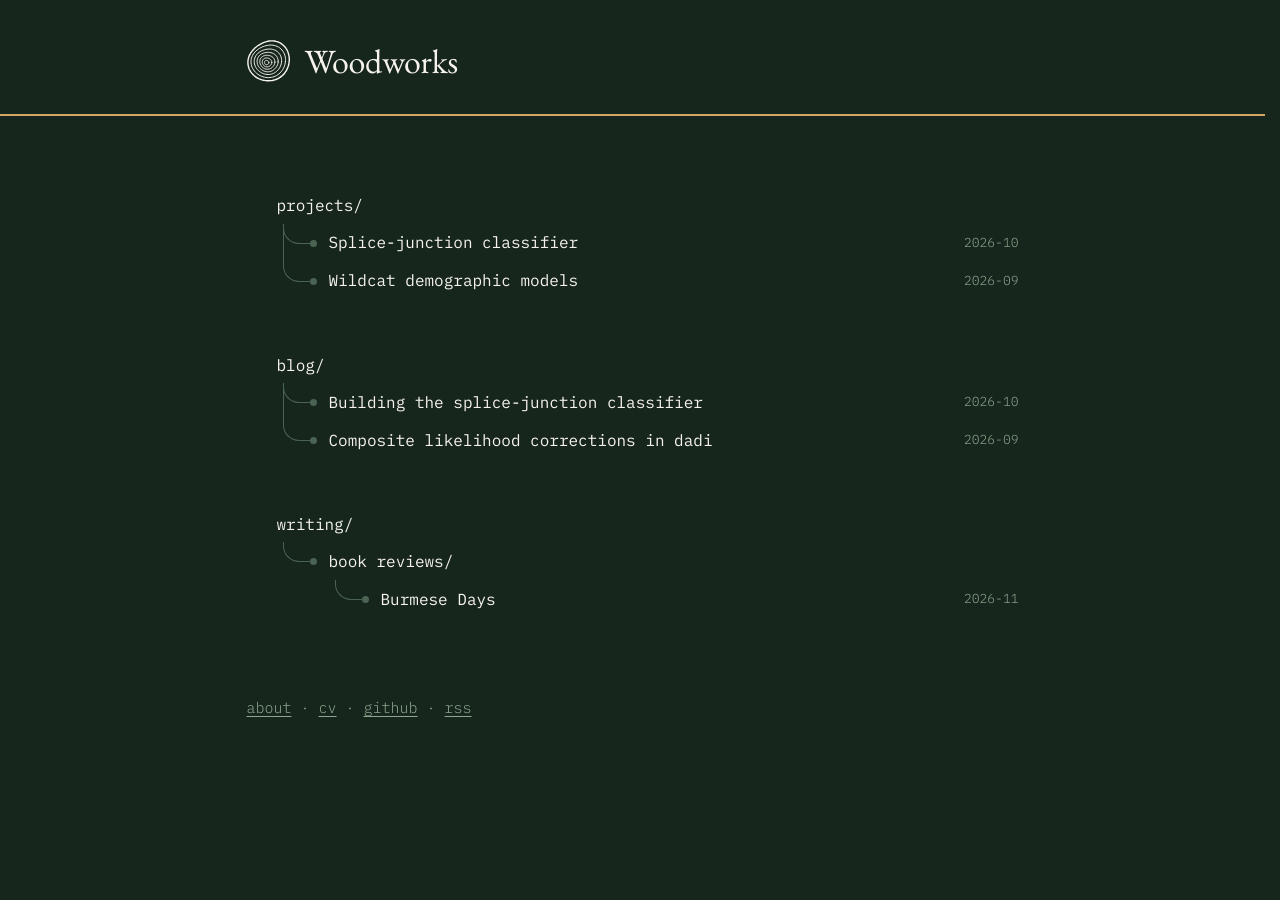
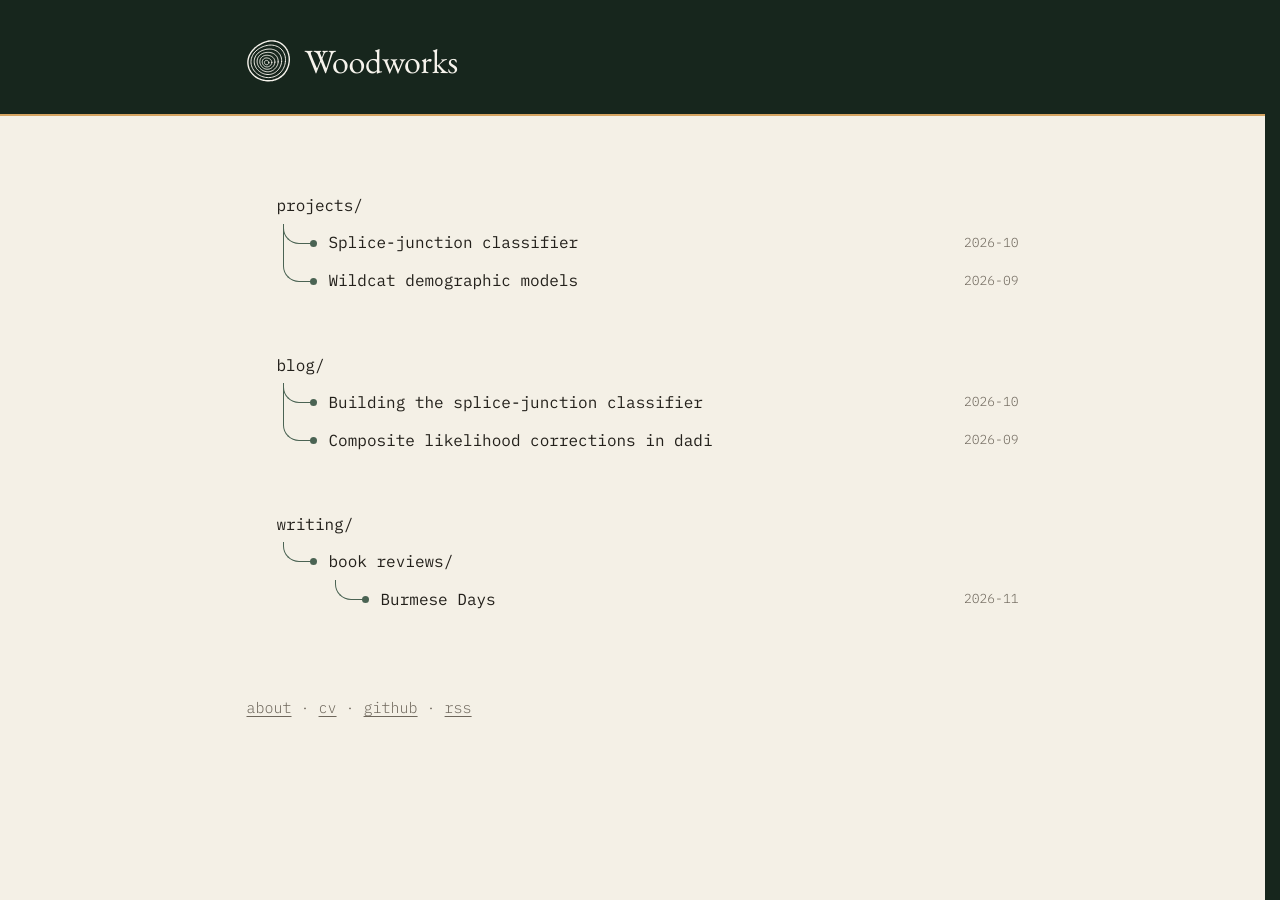
Before and after one commit to timj-wood/timj-wood.github.io, a Jekyll site: the page built from index.html, in a window 1280 px wide. Built offline with Jekyll 4.4.1, drawn with Linux system fonts in a browser that asks for light colours.

Commit message:
Site colour change

```diff
--- a/_layouts/default.html
+++ b/_layouts/default.html
@@ -1,8 +1,8 @@
 <!DOCTYPE html>
 <html lang="en-GB">
 {% include head.html %}
-{%- comment -%} Tree pages (the home page, folders and shelves) sit on the green cover; a post or page is a cream sheet. {%- endcomment -%}
-<body class="{% if page.url == "/" or page.layout == "section" %}cover{% else %}paper{% endif %}">
+{%- comment -%} Every page, tree pages included, is a cream sheet under the green band. {%- endcomment -%}
+<body class="paper">
   {% include header.html %}
   {{ content }}
 </body>
--- a/css/main.css
+++ b/css/main.css
@@ -284,3 +284,8 @@ mjx-container { overflow-x: auto; overflow-y: hidden; max-width: 100%; }
   .sheet blockquote { margin: 1.4em 1em; }
   .marginnote { margin-left: 1em; }
 }
+
+/* ---------- the tree on cream: darker text, lines and hover colours than it needed on the green ---------- */
+body.paper .tree .empty, body.paper .tree .row a.more, body.paper .tree time, body.paper .foot { color: var(--pencil); }
+body.paper .tree li::before, body.paper .tree li::after { border-color: var(--lichen); }
+body.paper .tree h2 a:hover, body.paper .tree a.dir:hover, body.paper .tree .row a:hover, body.paper .foot a:hover { color: var(--leaf); }
```
Also changed, not shown: 1 other file.
